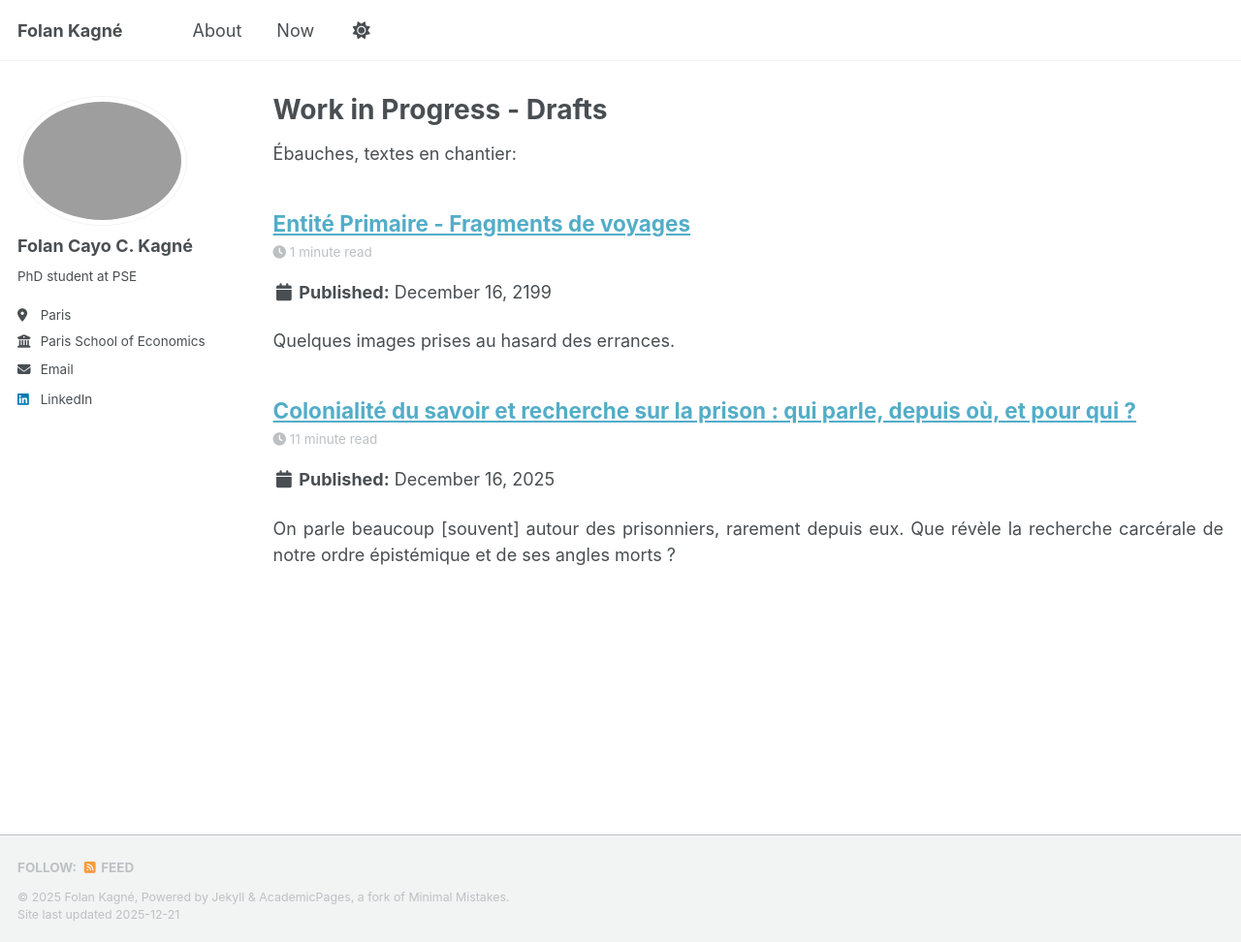
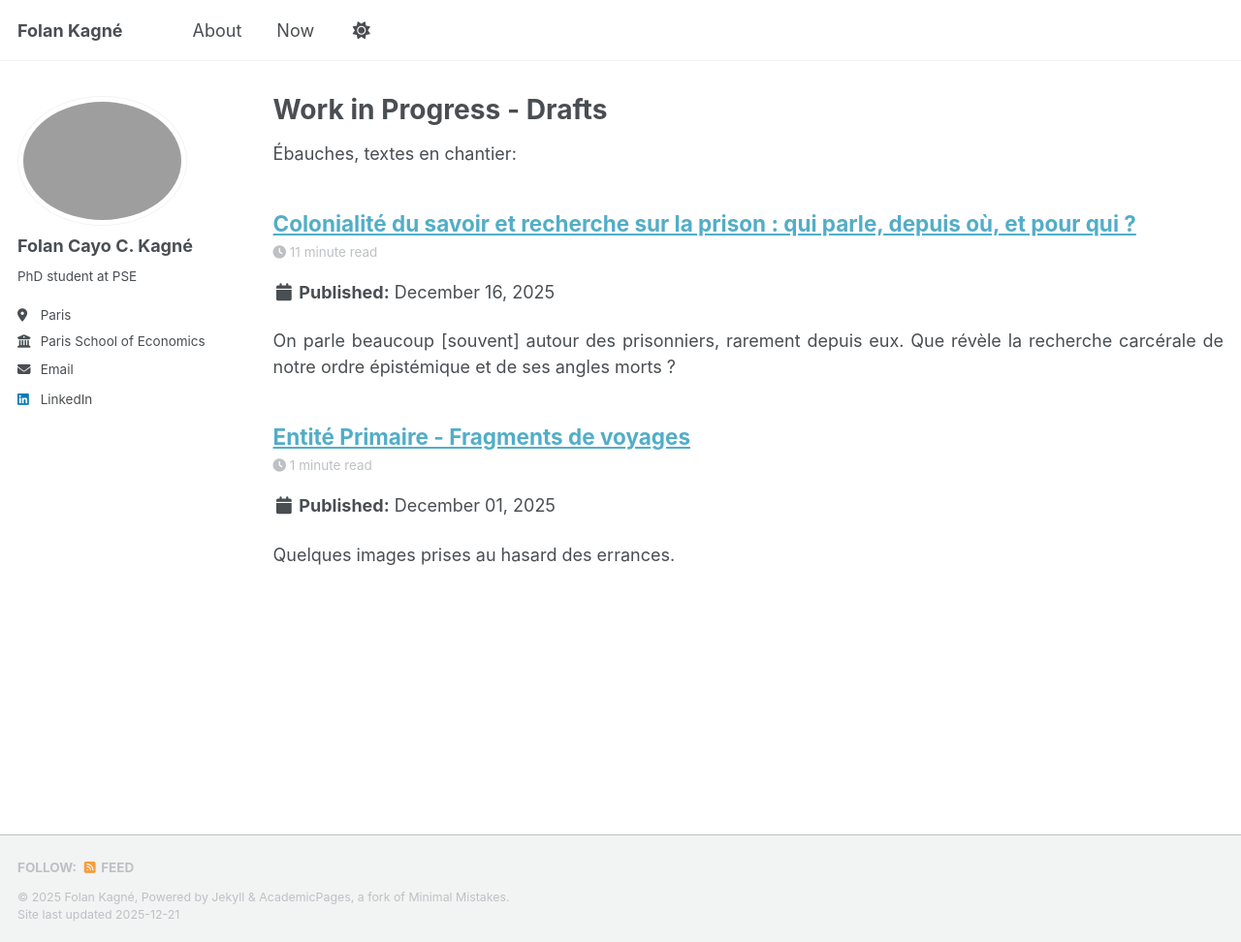
Before and after one commit to folankagne/folankagne.github.io, a Jekyll site: the page built from _pages/drafts.md, in a window 1280 px wide and 972 px high. Shown: the whole window at 97% size. Built offline with Jekyll 4.4.1, drawn with Linux system fonts in a browser that asks for light colours; a script that is not in the unit is left out.

Commit message:
Update and rename 2199-12-16-entite-primaire-photos.md to 2025-12-01-entite-primaire-photos.md

```diff
--- a/_posts/2199-12-16-entite-primaire-photos.md
+++ b/_posts/2025-12-01-entite-primaire-photos.md
@@ -1,8 +1,8 @@
 ---
 title: 'Entité Primaire - Fragments de voyages'
-date: 2199-12-16
+date: 2025-12-01
 draft: true
-permalink: /posts/2199/12/entite-primaire-photos/
+permalink: /posts/2025/12/entite-primaire-photos/
 tags:
   - photography
   - travel
```
